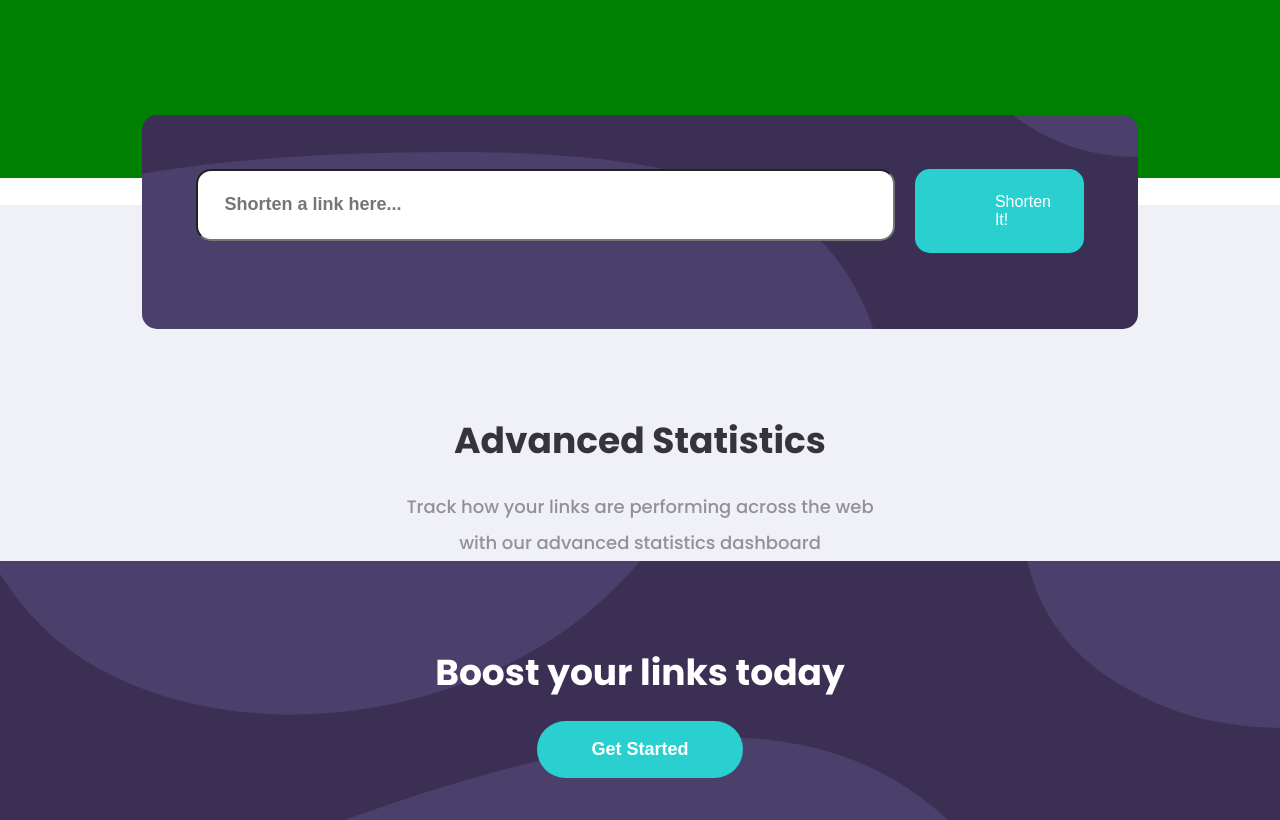
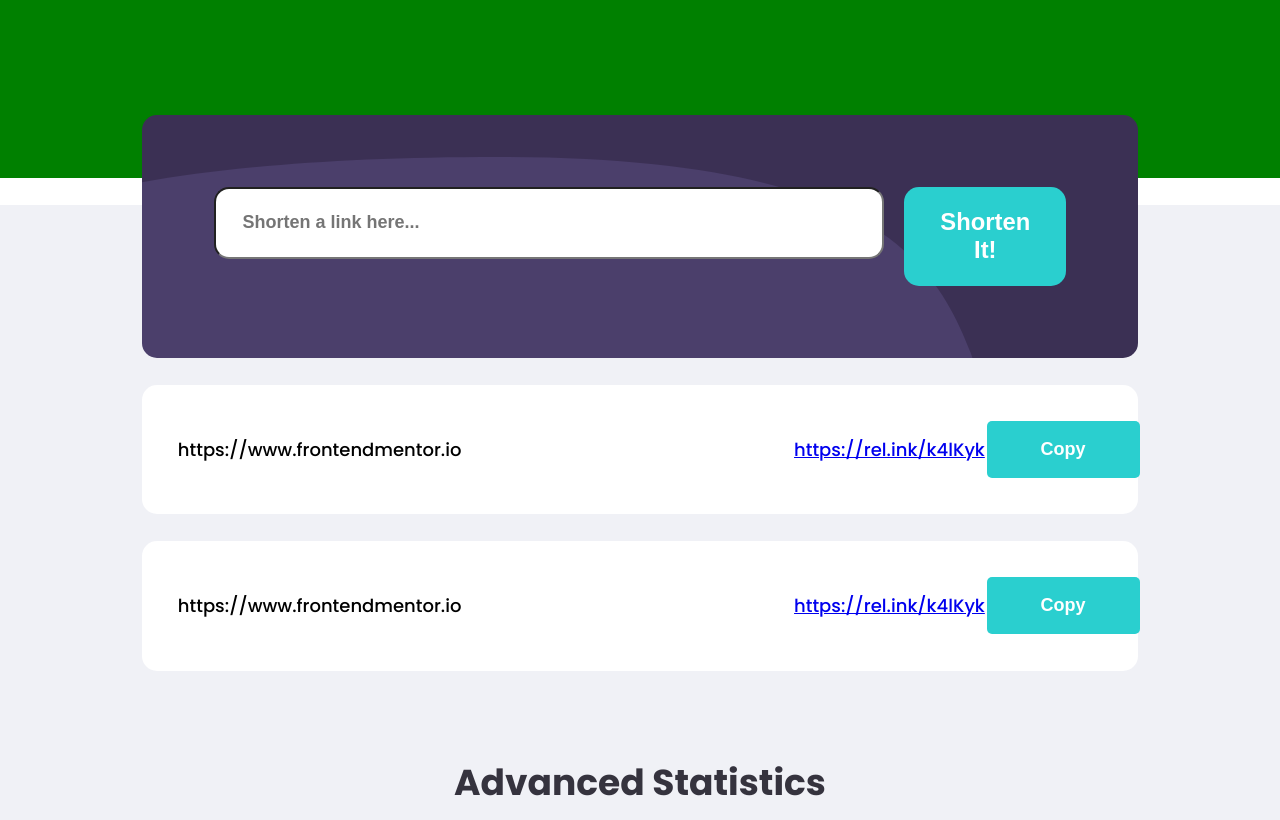
Before and after one commit to uchedotphp/url-shortener, a Vue app: page / in a window 1280 px wide. Shown: the part 643-1463 px from the top of the page. Built offline with nearby package versions, Linux system fonts and the light colour scheme.

Commit message:
created the results of shortening links

```diff
--- a/src/App.vue
+++ b/src/App.vue
@@ -124,6 +124,11 @@ $veryDarkViolet: hsl(260, 8%, 14%);
   background: hsl(180, 66%, 49%);
   color: #fff;
   padding: 1em 3em;
+  cursor: pointer;
+}
+
+.rounded-button:hover {
+  background-color: #9be3e2;
 }
 
 .button-link {
--- a/src/components/FooterSection.vue
+++ b/src/components/FooterSection.vue
@@ -98,7 +98,7 @@ export default {
 <style lang="scss" scoped>
 a:link,
 a:visited {
-  color: #76737a;
+  color: hsl(0, 0%, 75%);
   text-decoration: none;
 }
 
@@ -123,6 +123,7 @@ footer {
 
 .grid-content ul {
   color: #fff;
+  text-transform: capitalize;
 }
 
 // .grid-content ul li > a {
--- a/src/components/LinkShortenerSection.vue
+++ b/src/components/LinkShortenerSection.vue
@@ -1,5 +1,6 @@
 <template>
-  <div class="shortener doubled-container">
+  <div class="house doubled-container">
+    <div class="shortener">
       <div class="input-area">
         <el-form :model="ruleForm" :rules="rules" ref="ruleForm">
           <el-row :gutter="20">
@@ -14,12 +15,52 @@
             </el-col>
             <el-col :xs="24" :span="5" style="margin-top: 0">
               <el-form-item>
-              <button class="submit-link" type="button" @click="submitForm('ruleForm')">Shorten It!</button>
+                <button
+                  class="submit-link"
+                  type="button"
+                  @click="submitForm('ruleForm')"
+                >Shorten It!</button>
               </el-form-item>
             </el-col>
           </el-row>
         </el-form>
       </div>
+    </div>
+    <el-row class="results">
+      <el-col :xs="24" :span="16">
+        <div class="grid-content bg-purple">
+          <p>https://www.frontendmentor.io</p>
+        </div>
+      </el-col>
+      <el-col :xs="24" :span="5" style="margin-top: 0">
+        <div class="grid-content bg-purple-light">
+          <a href="#">https://rel.ink/k4lKyk</a>
+        </div>
+      </el-col>
+      <el-col :xs="24" :span="3" style="margin-top: 0">
+        <div class="bg-purple">
+          <button class="rounded-button" type="button">copy</button>
+        </div>
+      </el-col>
+    </el-row>
+
+    <el-row class="results">
+      <el-col :xs="24" :span="16">
+        <div class="grid-content bg-purple">
+          <p>https://www.frontendmentor.io</p>
+        </div>
+      </el-col>
+      <el-col :xs="24" :span="5" style="margin-top: 0">
+        <div class="grid-content bg-purple-light">
+          <a href="#">https://rel.ink/k4lKyk</a>
+        </div>
+      </el-col>
+      <el-col :xs="24" :span="3" style="margin-top: 0; vertical-align: text-top">
+        <div class="bg-purple">
+          <button class="rounded-button" type="button">copy</button>
+        </div>
+      </el-col>
+    </el-row>
   </div>
 </template>
 
@@ -35,7 +76,7 @@ export default {
         link: [
           {
             required: true,
-            message: "Please provide an input",
+            message: "Please add a link",
             trigger: "blur"
           }
         ]
@@ -59,18 +100,32 @@ export default {
 </script>
 
 <style lang="scss" scoped>
-.shortener {
+.house {
   position: relative;
   top: -5em;
-  // display: flex;
+}
+
+.shortener {
   background-color: hsl(257, 27%, 26%);
   background-image: url("./../assets/images/bg-shorten-desktop.svg");
   background-repeat: no-repeat;
   background-size: cover;
-  // position: relative;
-  // background-position: right center;
   border-radius: 15px;
-  padding: 3em;
+  padding: 4em;
+}
+
+.results {
+  border-radius: 15px;
+  padding: 2em;
+  background: #fff;
+}
+
+.grid-content {
+  padding: 1em 0;
+}
+
+.grid-content p {
+  color: #000;
 }
 
 .link-input {
@@ -86,15 +141,34 @@ export default {
 }
 
 .submit-link {
+  text-decoration: none;
   display: block;
   color: #fff;
   width: 100%;
   border-radius: 15px;
   border: none;
   background-color: hsl(180, 66%, 49%);
-  padding: 1.5em 5em;
-  font-size: 16px;
+  padding: 0.9em 1em;
+  font-size: 1.7em;
+  font-weight: 700;
+  text-transform: capitalize;
   cursor: pointer;
   text-align: center;
 }
+
+.submit-link:hover {
+  background-color: #9be3e2;
+}
+
+.el-form-item {
+  margin-bottom: 0;
+}
+
+.rounded-button {
+  border-radius: 5px;
+}
+
+// .el-form-item__error {
+//   font-size: 2em !important;
+// }
 </style>
```
Lines whose indentation alone changed are shown as unchanged.
